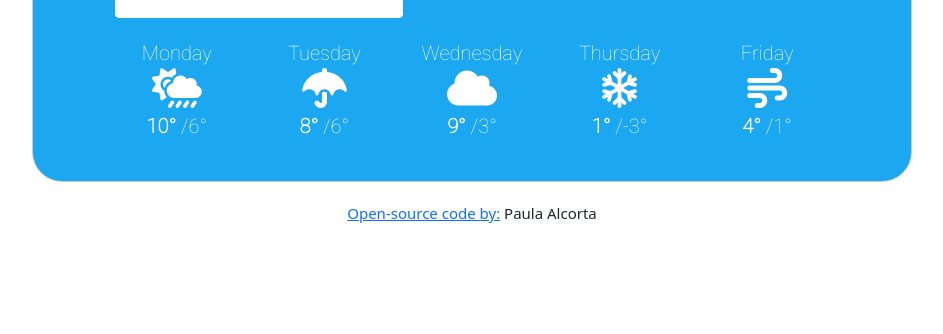
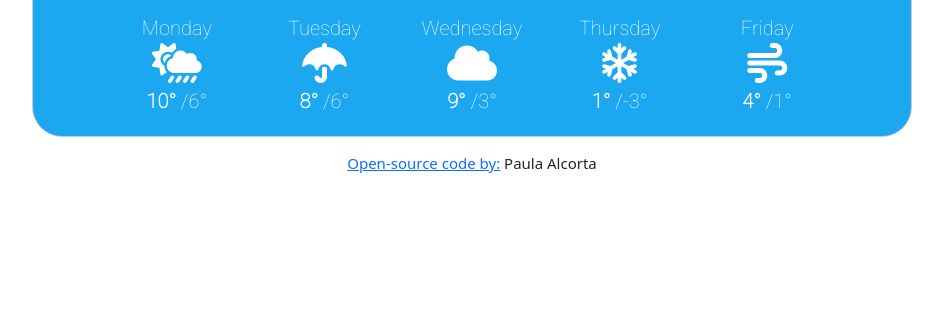
Before and after one commit to paulaal/weather-app, a plain HTML site: page index.html in a window 1280 px wide. Shown: the part 466-800 px from the top of the page, without its empty margins (168-1111 px from the left). Drawn offline with nearby package versions, Linux system fonts and the light colour scheme.

Commit message:
Adjusted size of card

```diff
--- a/src/style.css
+++ b/src/style.css
@@ -1,8 +1,8 @@
 section {
 	border-radius: 30px;
 	border-color: #c9cacc;
-	padding: 40px 70px;
-	margin: 20px 200px;
+	padding: 20px 70px;
+	margin: 15px 200px;
 	border-width: 1px;
 	border-style: solid;
 	font-family: "Roboto", sans-serif;
```
